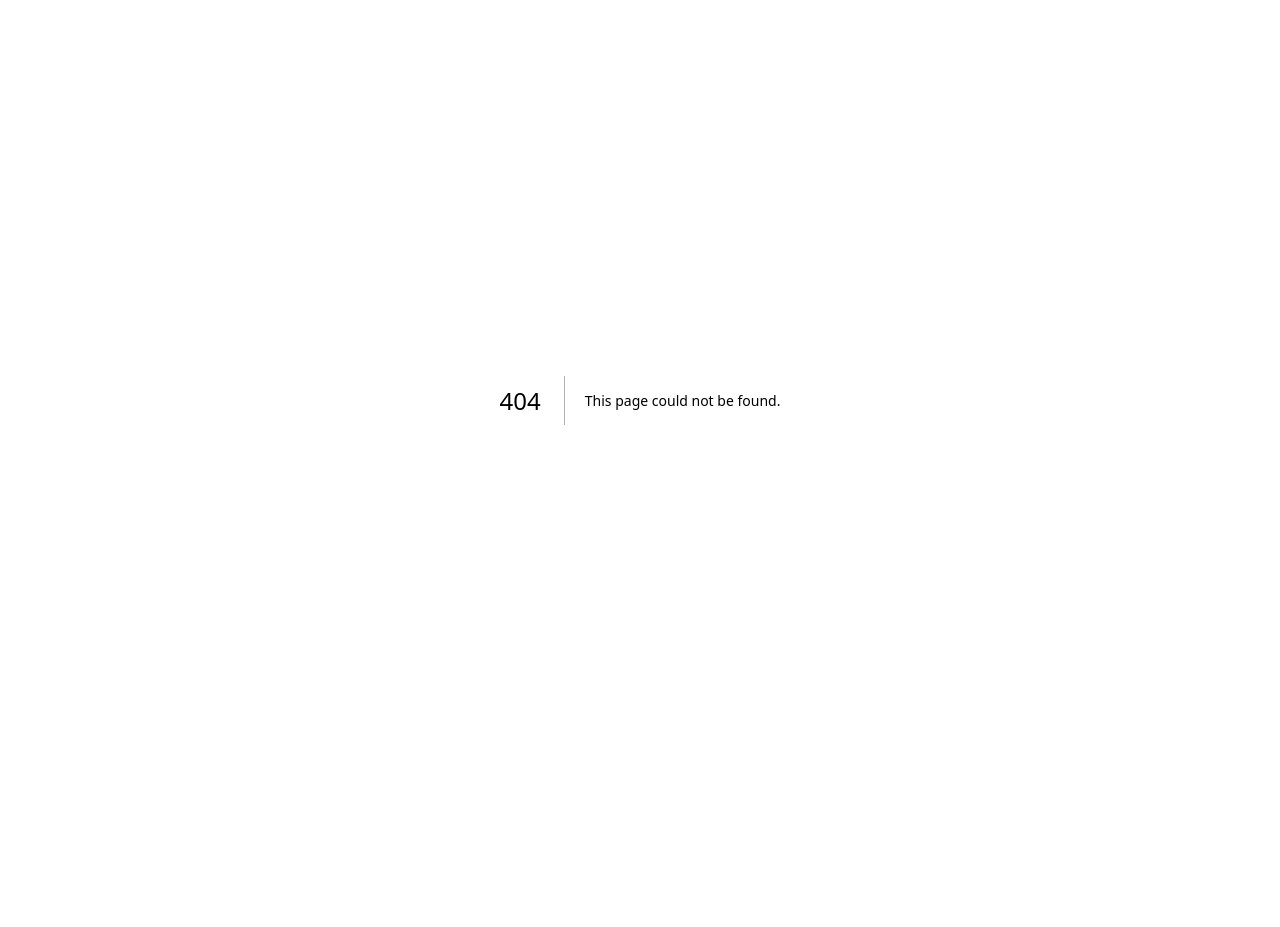
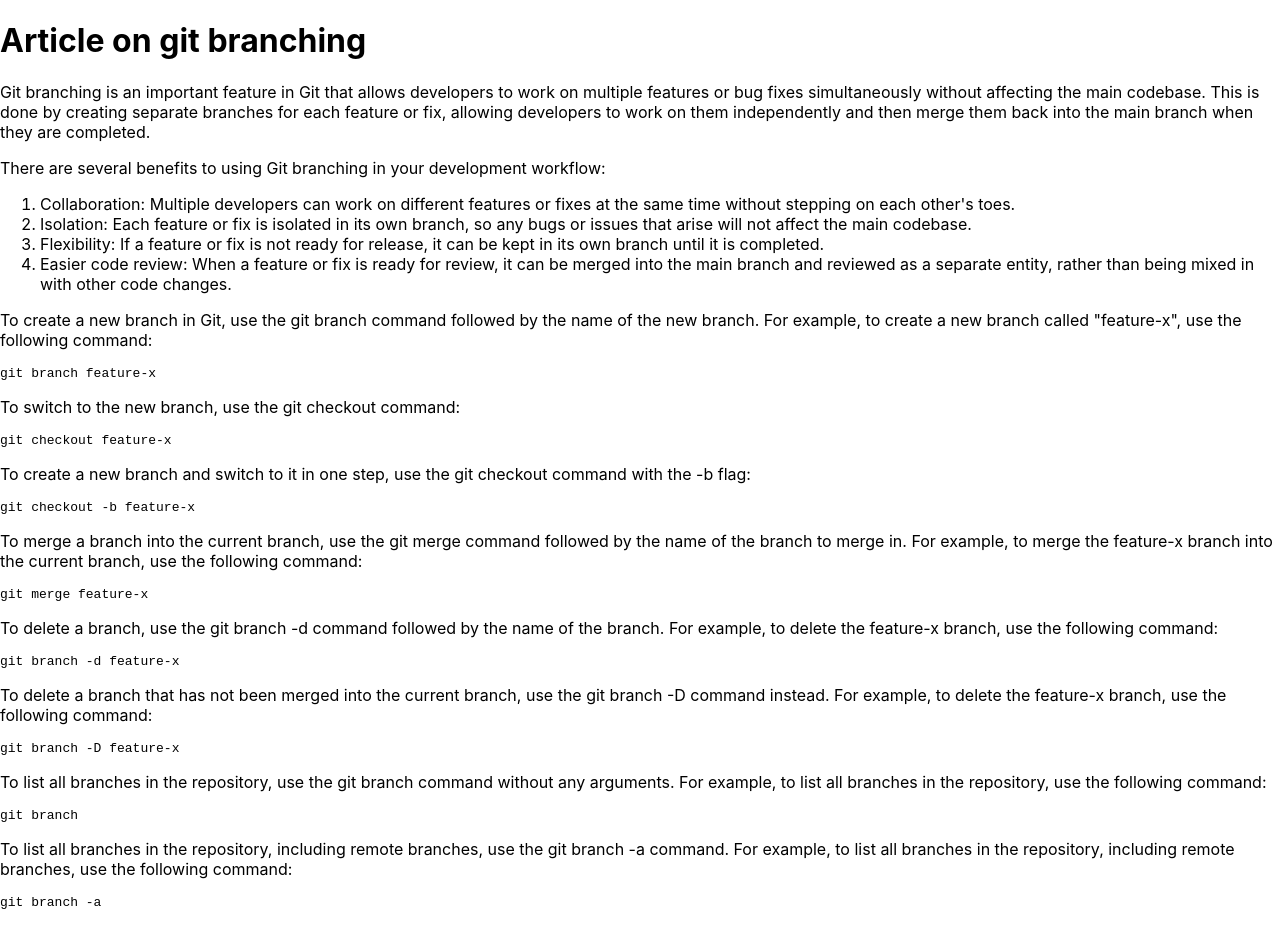
Before and after one commit to Ayushthapa123/git-practice, a Next.js app: page /blog/article-about-branching in a window 1280 px wide. Before the commit this address had no page. Shown: the top 927 px of the page. Before the commit the page ends 800 px from the top, so only its background shows below. Built offline with nearby package versions, Linux system fonts and the light colour scheme.

Commit message:
feat : add blog/article-on-branching page

```diff
--- /dev/null
+++ b/pages/blog/article-about-branching.tsx
@@ -0,0 +1,100 @@
+import React from 'react'
+
+function index() {
+  return (
+    <div>
+          <h1>Article on git branching</h1>
+          <p>Git branching is an important feature in Git that allows developers to work on multiple features or bug fixes simultaneously without affecting the main codebase. This is done by creating separate branches for each feature or fix, allowing developers to work on them independently and then merge them back into the main branch when they are completed.</p>
+
+          <p>There are several benefits to using Git branching in your development workflow:</p>
+          <ol>
+            <li>Collaboration: Multiple developers can work on different features or fixes at the same time without stepping on each other's toes.</li>
+            <li>Isolation: Each feature or fix is isolated in its own branch, so any bugs or issues that arise will not affect the main codebase.</li>
+            <li>Flexibility: If a feature or fix is not ready for release, it can be kept in its own branch until it is completed.</li>
+            <li>Easier code review: When a feature or fix is ready for review, it can be merged into the main branch and reviewed as a separate entity, rather than being mixed in with other code changes.</li>
+
+
+          </ol>
+
+          <p >
+          To create a new branch in Git, use the git branch command followed by the name of the new branch. For example, to create a new branch called "feature-x", use the following command:
+          </p>
+            <pre>
+                <code>
+                    git branch feature-x
+                </code>
+            </pre>
+
+            <p>
+            To switch to the new branch, use the git checkout command:
+            </p>
+            <pre>
+                <code>
+                    git checkout feature-x
+                </code>
+            </pre>
+
+            <p>
+            To create a new branch and switch to it in one step, use the git checkout command with the -b flag:
+            </p>
+            <pre>
+                <code>
+                    git checkout -b feature-x
+                </code>
+            </pre>
+
+            <p>
+            To merge a branch into the current branch, use the git merge command followed by the name of the branch to merge in. For example, to merge the feature-x branch into the current branch, use the following command:
+            </p>
+            <pre>
+                <code>
+                    git merge feature-x
+                </code>
+            </pre>
+
+            <p>
+            To delete a branch, use the git branch -d command followed by the name of the branch. For example, to delete the feature-x branch, use the following command:
+            </p>
+            <pre>
+                <code>
+                    git branch -d feature-x
+                </code>
+            </pre>
+
+            <p>
+            To delete a branch that has not been merged into the current branch, use the git branch -D command instead. For example, to delete the feature-x branch, use the following command:
+            </p>
+            <pre>
+                <code>
+                    git branch -D feature-x
+                </code>
+            </pre>
+
+            <p>
+            To list all branches in the repository, use the git branch command without any arguments. For example, to list all branches in the repository, use the following command:
+            </p>
+            <pre>
+                <code>
+                    git branch
+                </code>
+            </pre>
+
+            <p>
+            To list all branches in the repository, including remote branches, use the git branch -a command. For example, to list all branches in the repository, including remote branches, use the following command:
+            </p>
+            <pre>
+                <code>
+                    git branch -a
+                </code>
+            </pre>
+
+            <p>
+            Git branching is a powerful tool that can greatly improve the efficiency and effectiveness of your development workflow. By using branches to isolate different features and fixes, you can ensure that your main codebase stays stable and reliable while still allowing for flexibility and collaboration among your team.
+            </p>
+
+
+    </div>
+  )
+}
+
+export default index
```
